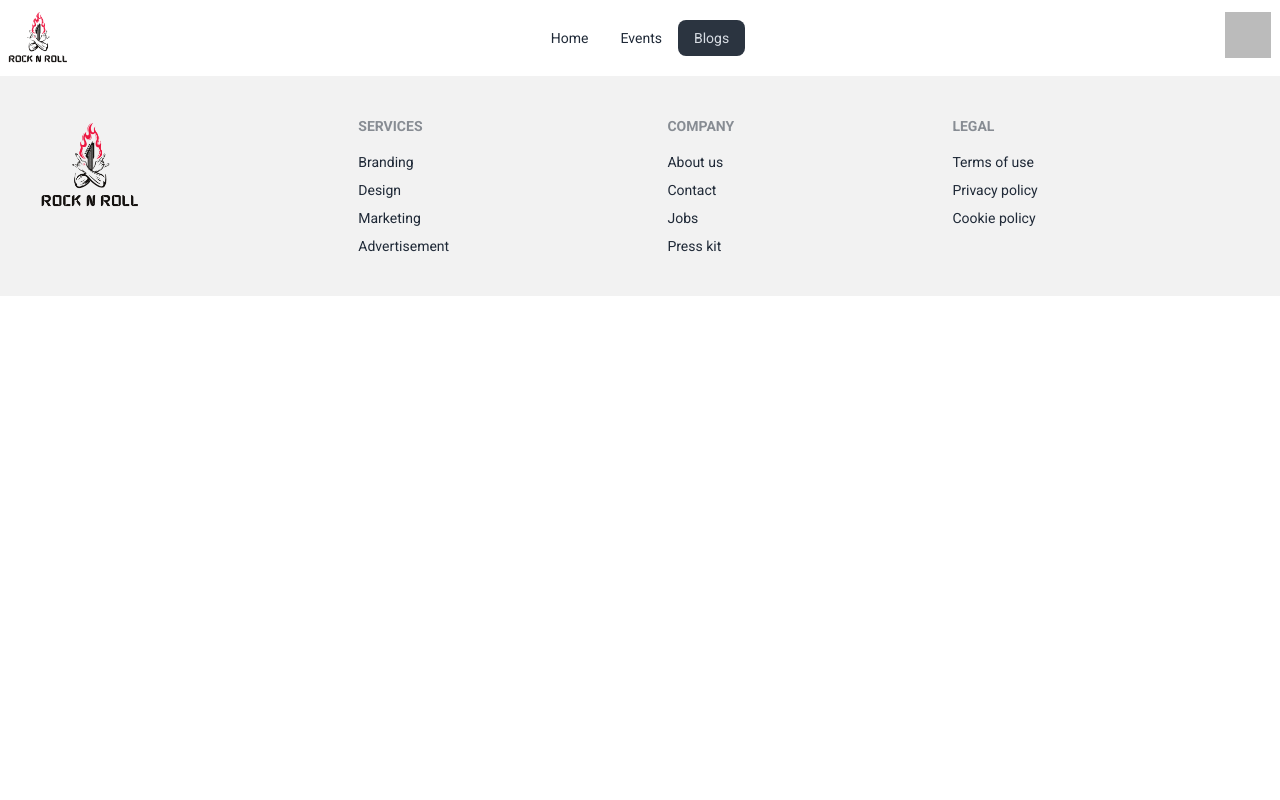
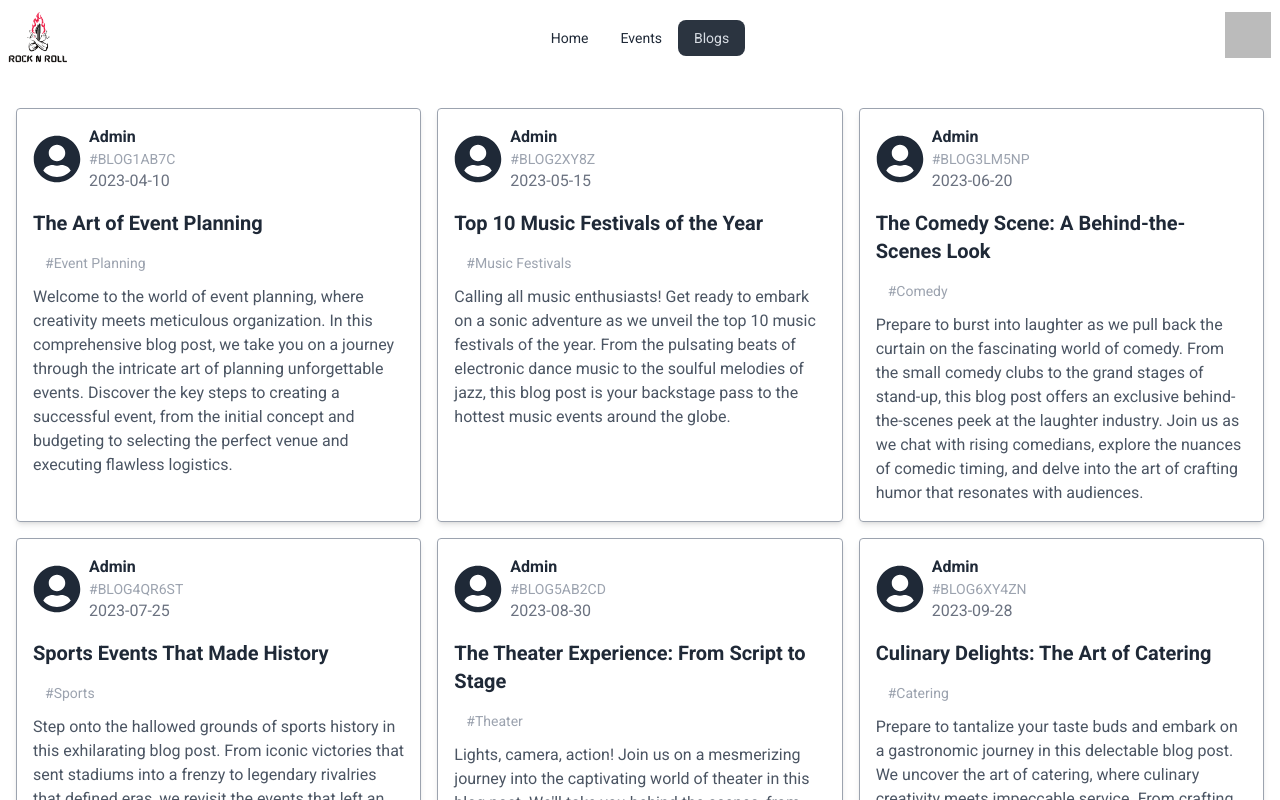
Before and after one commit to coderTirtha/event-management, a React (Vite) app: page /blogs in a window 1280 px wide. Shown: the top 800 px of the page. Built offline with nearby package versions, Linux system fonts and the light colour scheme; no server answers; sample sign-in values are in the browser's storage.

Commit message:
profile and Blogs section added

```diff
--- /dev/null
+++ b/public/blogs.json
@@ -0,0 +1,50 @@
+[
+  {
+    "id": "BLOG1AB7C",
+    "title": "The Art of Event Planning",
+    "author": "Admin",
+    "date": "2023-04-10",
+    "category": "Event Planning",
+    "content": "Welcome to the world of event planning, where creativity meets meticulous organization. In this comprehensive blog post, we take you on a journey through the intricate art of planning unforgettable events. Discover the key steps to creating a successful event, from the initial concept and budgeting to selecting the perfect venue and executing flawless logistics."
+  },
+  {
+    "id": "BLOG2XY8Z",
+    "title": "Top 10 Music Festivals of the Year",
+    "author": "Admin",
+    "date": "2023-05-15",
+    "category": "Music Festivals",
+    "content": "Calling all music enthusiasts! Get ready to embark on a sonic adventure as we unveil the top 10 music festivals of the year. From the pulsating beats of electronic dance music to the soulful melodies of jazz, this blog post is your backstage pass to the hottest music events around the globe."
+  },
+  {
+    "id": "BLOG3LM5NP",
+    "title": "The Comedy Scene: A Behind-the-Scenes Look",
+    "author": "Admin",
+    "date": "2023-06-20",
+    "category": "Comedy",
+    "content": "Prepare to burst into laughter as we pull back the curtain on the fascinating world of comedy. From the small comedy clubs to the grand stages of stand-up, this blog post offers an exclusive behind-the-scenes peek at the laughter industry. Join us as we chat with rising comedians, explore the nuances of comedic timing, and delve into the art of crafting humor that resonates with audiences."
+  },
+  {
+    "id": "BLOG4QR6ST",
+    "title": "Sports Events That Made History",
+    "author": "Admin",
+    "date": "2023-07-25",
+    "category": "Sports",
+    "content": "Step onto the hallowed grounds of sports history in this exhilarating blog post. From iconic victories that sent stadiums into a frenzy to legendary rivalries that defined eras, we revisit the events that left an indelible mark on the world of sports. Get ready to relive the spine-tingling moments, the record-breaking feats, and the heart-pounding matches that have etched their names in sporting lore."
+  },
+  {
+    "id": "BLOG5AB2CD",
+    "title": "The Theater Experience: From Script to Stage",
+    "author": "Admin",
+    "date": "2023-08-30",
+    "category": "Theater",
+    "content": "Lights, camera, action! Join us on a mesmerizing journey into the captivating world of theater in this blog post. We'll take you behind the scenes, from the inception of a script to the grandeur of a live stage performance. Explore the creative minds of playwrights, actors, directors, and designers who breathe life into unforgettable stories. Witness the magic of costume transformations, the artistry of set design, and the power of live performances that transport audiences to distant worlds."
+  },
+  {
+    "id": "BLOG6XY4ZN",
+    "title": "Culinary Delights: The Art of Catering",
+    "author": "Admin",
+    "date": "2023-09-28",
+    "category": "Catering",
+    "content": "Prepare to tantalize your taste buds and embark on a gastronomic journey in this delectable blog post. We uncover the art of catering, where culinary creativity meets impeccable service. From crafting exquisite menus that delight the senses to staying ahead of culinary trends that leave guests in awe, this post dives deep into the world of gourmet event catering. Join us as we explore the meticulous planning, impeccable presentation, and mouthwatering delights that elevate events from ordinary to extraordinary."
+  }
+]
--- /dev/null
+++ b/src/Pages/Blogs/Blog.jsx
@@ -0,0 +1,48 @@
+import React from 'react';
+import { FaUserCircle } from 'react-icons/fa';
+import AOS from 'aos';
+import 'aos/dist/aos.css';
+AOS.init();
+AOS.init({
+    disable: false,
+    startEvent: 'DOMContentLoaded',
+    initClassName: 'aos-init',
+    animatedClassName: 'aos-animate',
+    useClassNames: false,
+    disableMutationObserver: false,
+    debounceDelay: 50,
+    throttleDelay: 99,
+    offset: 120,
+    delay: 0,
+    duration: 400,
+    easing: 'ease',
+    once: false,
+    mirror: false,
+    anchorPlacement: 'top-bottom',
+
+});
+
+const Blog = ({ blog }) => {
+    const { id, title, author, date, category, content } = blog;
+    return (
+        <div className='border border-gray-400 p-4 rounded shadow-md' data-aos="zoom-in-down">
+            <div className='flex items-center gap-2'>
+                <FaUserCircle className='text-5xl'></FaUserCircle>
+                <div>
+                    <h1 className='text-base font-bold'>{author}</h1>
+                    <h6 className='text-sm text-gray-400'>#{id}</h6>
+                    <p className='text-gray-500'>{date}</p>
+                </div>
+            </div>
+            <div className='my-4'>
+                <h1 className='text-xl font-semibold'>{title}</h1>
+            </div>
+            <div>
+                <p className='text-gray-400 btn-sm btn-disabled'>#{category}</p>
+                <p className='text-gray-600'>{content}</p>
+            </div>
+        </div>
+    );
+};
+
+export default Blog;
--- a/src/Pages/Blogs/Blogs.jsx
+++ b/src/Pages/Blogs/Blogs.jsx
@@ -1,11 +1,24 @@
+import { useEffect, useState } from "react";
 import { Helmet } from "react-helmet-async";
+import Blog from "./Blog";
 
 const Blogs = () => {
+    const [blogs, setBlogs] = useState([]);
+    useEffect(() => {
+        fetch('/blogs.json')
+            .then(res => res.json())
+            .then(data => setBlogs(data));
+    }, [])
     return (
         <div>
             <Helmet>
                 <title>Rock N Roll | Blogs</title>
             </Helmet>
+            <div className="grid grid-cols-1 md:grid-cols-2 lg:grid-cols-3 gap-4 mx-4 my-8">
+                {
+                    blogs.map(blog => <Blog key={blog.id} blog={blog}></Blog>)
+                }
+            </div>
         </div>
     );
 };
--- a/src/Pages/Events/Events.jsx
+++ b/src/Pages/Events/Events.jsx
@@ -24,7 +24,7 @@ const Events = () => {
                 <h1 className="text-4xl font-bold text-center">Select your event category from below!</h1>
                 <div className="flex justify-center">
                     <details className="dropdown">
-                        <summary className="m-1 btn">Select Event Category <BsChevronDown></BsChevronDown></summary>
+                        <summary className="m-1 btn">Filter Events by Category <BsChevronDown></BsChevronDown></summary>
                         <ul className="p-2 shadow menu dropdown-content z-[1] bg-base-100 rounded-box w-52">
                             <li onClick={() => handleSelection('Upcoming Event')}><a>Upcoming Events</a></li>
                             <li onClick={() => handleSelection('Past Event')}><a>Past Events</a></li>
@@ -33,6 +33,8 @@ const Events = () => {
                 </div>
                 <div className="grid grid-cols-1 md:grid-cols-2 lg:grid-cols-3 gap-4 my-8 mx-4">
                     {
+                        filteredEvents.length === 0 ?
+                        events.map(event => <Event key={event.name} event={event}></Event>) :
                         filteredEvents.map(event => <Event key={event.name} event={event}></Event>)
                     }
                 </div>
--- a/src/Pages/Login/Login.jsx
+++ b/src/Pages/Login/Login.jsx
@@ -3,6 +3,7 @@ import { Helmet } from "react-helmet-async";
 import { AuthContext } from "../../providers/AuthProvider/AuthProvider";
 import { Link, useLocation, useNavigate } from "react-router-dom";
 import { toast, ToastContainer } from "react-toastify";
+import 'react-toastify/dist/ReactToastify.css';
 
 const Login = () => {
     const {signInUser} = useContext(AuthContext);
--- a/src/Routes/Routes.jsx
+++ b/src/Routes/Routes.jsx
@@ -7,6 +7,7 @@ import Events from "../Pages/Events/Events";
 import ServiceDetails from "../Pages/ServiceDetails/ServiceDetails";
 import PrivateRoutes from "../PrivateRoutes/PrivateRoutes";
 import Blogs from "../Pages/Blogs/Blogs";
+import Profile from "../Pages/Profile/Profile";
 
 const routes = createBrowserRouter([
     {
@@ -37,6 +38,10 @@ const routes = createBrowserRouter([
                 path: '/service/:id',
                 loader: () => fetch('/services.json'),
                 element: <PrivateRoutes><ServiceDetails></ServiceDetails></PrivateRoutes>
+            },
+            {
+                path: '/profile',
+                element: <PrivateRoutes><Profile></Profile></PrivateRoutes>
             }
         ]
     }
--- a/src/components/Header/Header.jsx
+++ b/src/components/Header/Header.jsx
@@ -46,11 +46,10 @@ const Header = () => {
                             </label>
                             <ul tabIndex={0} className="mt-3 z-[1] p-2 shadow menu menu-sm dropdown-content bg-base-100 rounded-box w-52">
                                 <li>
-                                    <a className="justify-between">
+                                    <NavLink to={'/profile'} className="justify-between">
                                         Profile
-                                    </a>
+                                    </NavLink>
                                 </li>
-                                <li><a>Settings</a></li>
                                 <li onClick={handleLogOut}><a>Logout</a></li>
                             </ul>
                         </div> :
--- a/src/components/Services/Service/Service.jsx
+++ b/src/components/Services/Service/Service.jsx
@@ -1,6 +1,6 @@
+import { Link } from 'react-router-dom';
 import AOS from 'aos';
 import 'aos/dist/aos.css';
-import { Link } from 'react-router-dom';
 AOS.init();
 AOS.init({
     disable: false,
```
Also changed, not shown: src/Pages/Profile/Profile.jsx (added, +49 -0 lines).
